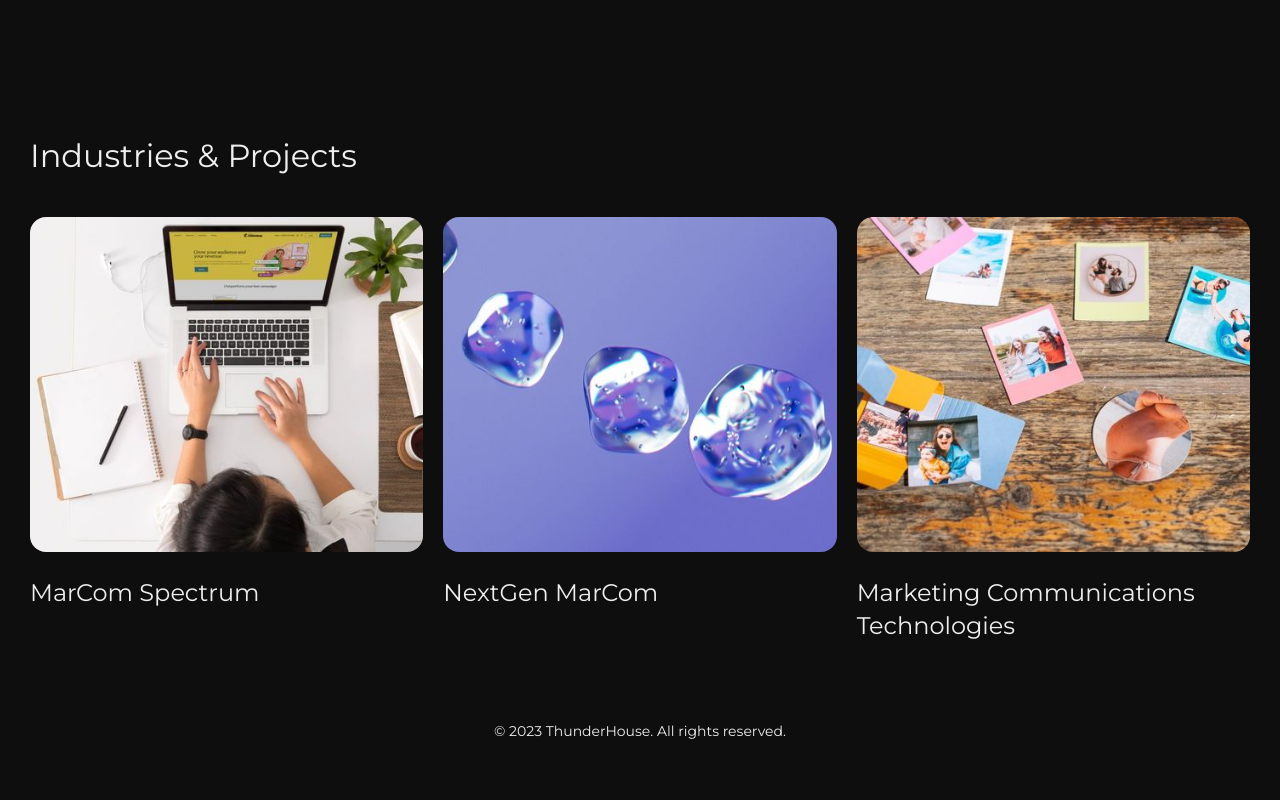
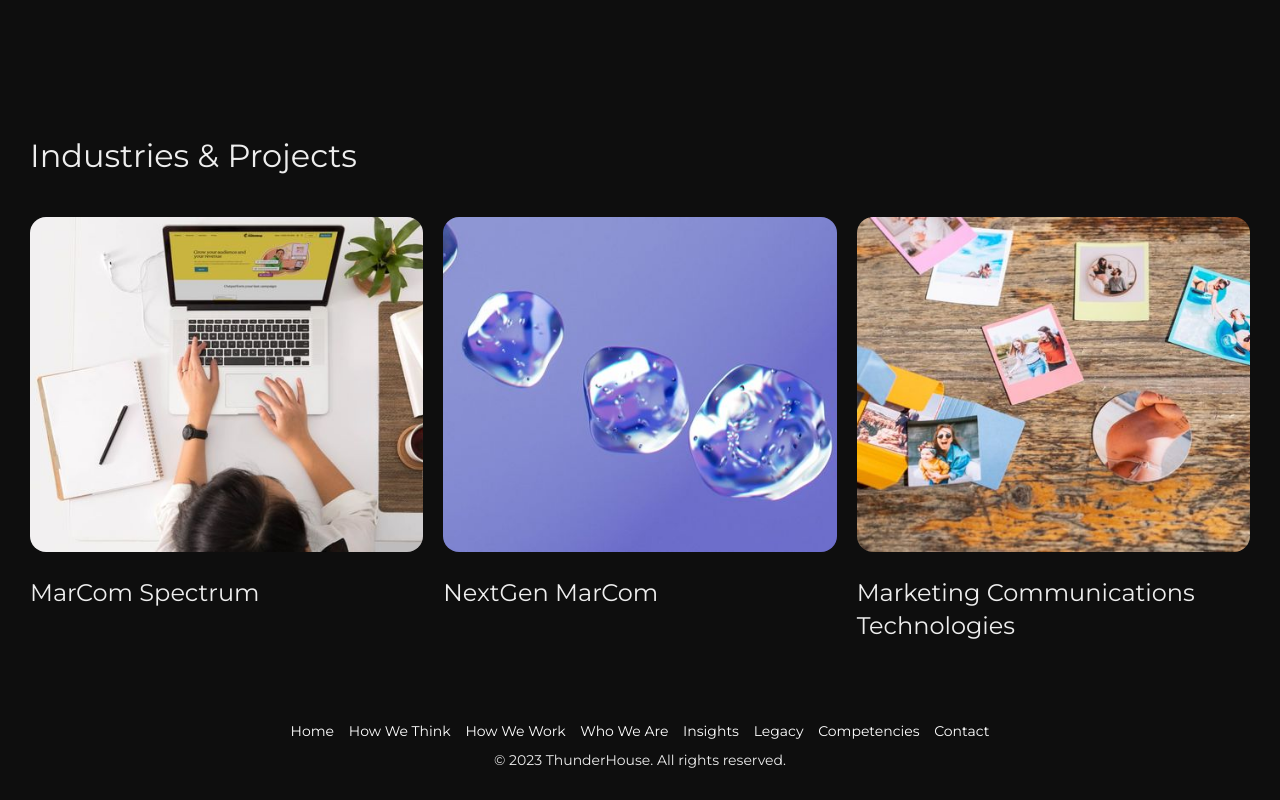
Before and after one commit to bryancarlin/thunderhouse, a Next.js app: page /insights in a window 1280 px wide. Shown: the part 866-1666 px from the top of the page. Before the commit the page ends 1637 px from the top, so only its background shows below. Built offline with nearby package versions, Linux system fonts and the light colour scheme.

Commit message:
first commit

```diff
--- a/app/components/Footer.js
+++ b/app/components/Footer.js
@@ -1,5 +1,6 @@
 import React from "react";
 import Blog from "./Blog";
+import Link from "next/link";
 
 const Footer = () => {
     return (
@@ -39,6 +40,19 @@ const Footer = () => {
                 <div className="container">
                     <div className="footer-content">
                         <p>
+
+                            <Link className="conlink2" href="/">Home</Link>  &nbsp;&nbsp;&nbsp;
+                            <Link className="conlink2" href="/think">How We Think</Link> &nbsp;&nbsp;&nbsp;
+                            <Link className="conlink2" href="/work">How We Work</Link> &nbsp;&nbsp;&nbsp;
+                            <Link className="conlink2" href="/who">Who We Are</Link> &nbsp;&nbsp;&nbsp;
+                            <Link className="conlink2" href="/insights">Insights</Link> &nbsp;&nbsp;&nbsp;
+                            <Link className="conlink2" href="/legacy">Legacy</Link> &nbsp;&nbsp;&nbsp;
+                            <Link className="conlink2" href="/competencies">Competencies</Link> &nbsp;&nbsp;&nbsp;
+                            <Link className="conlink2" href="/contact">Contact</Link>
+
+
+                        </p>
+                        <p class="topPad">
                             © {new Date().getFullYear()} ThunderHouse. All
                             rights reserved.
                         </p>
--- a/app/components/insights/insights.js
+++ b/app/components/insights/insights.js
@@ -47,7 +47,7 @@ const Insights = () => {
 
                         <div className="single__content-subhead">
                             <p>
-                                lorem ipsum.
+                                Coming soon.
                                 <br />
                                 <br />
                                 <br />
@@ -55,11 +55,7 @@ const Insights = () => {
                                 <br />
                                 <br />
                                 <br />
-                                <br />
-                                <br />
-                                <br />
-                                <br />
-                                <br />
+
                             </p>
                         </div>
                     </div>
--- a/app/globals.css
+++ b/app/globals.css
@@ -593,6 +593,15 @@ a.conlink {
     text-decoration: underline;
 }
 
+a.conlink2 {
+    color: #ffffff;
+    text-decoration:none;
+}
+
+.topPad {
+    padding-top: 10px;
+}
+
 .centered {
     text-align: center;
 }
@@ -687,9 +696,9 @@ a.conlink {
 }
 
 .team__heading h4 {
-    font-size: 30px;
+    font-size: 28px;
     font-weight: 500;
-    margin-bottom: 10px;
+    margin-bottom: 2px;
 }
 
 .team__heading h5 {
```
